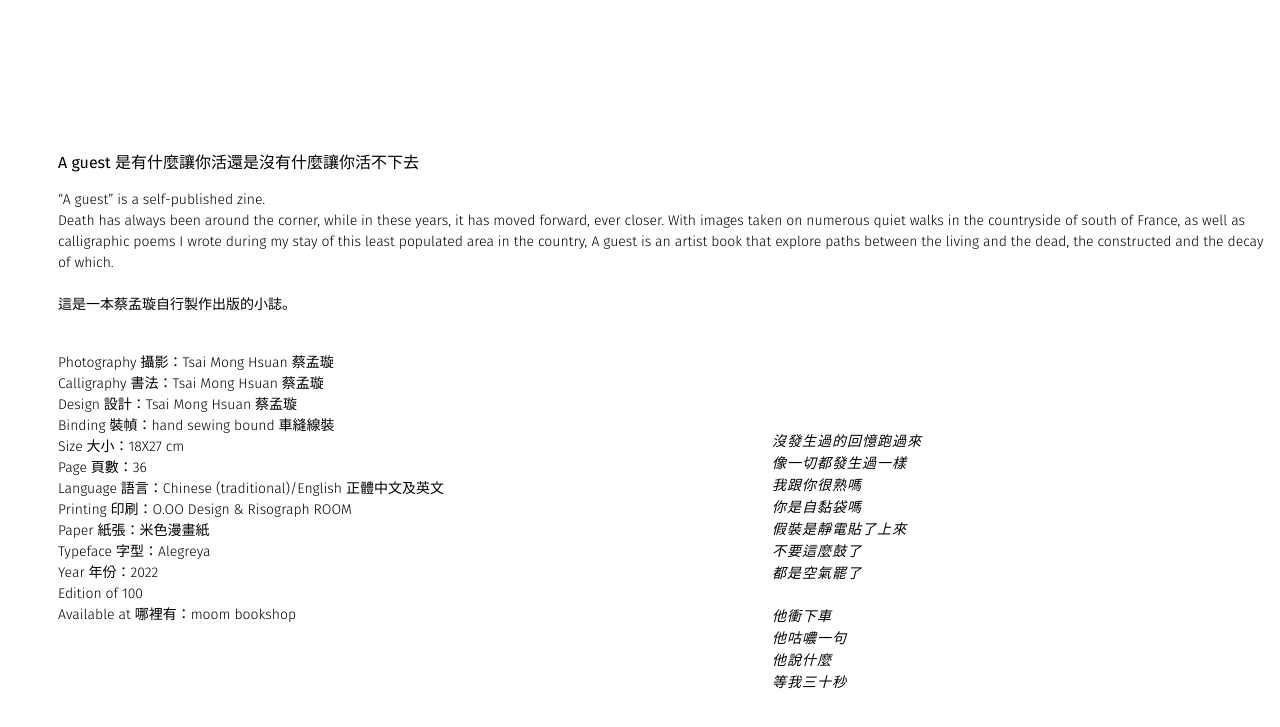
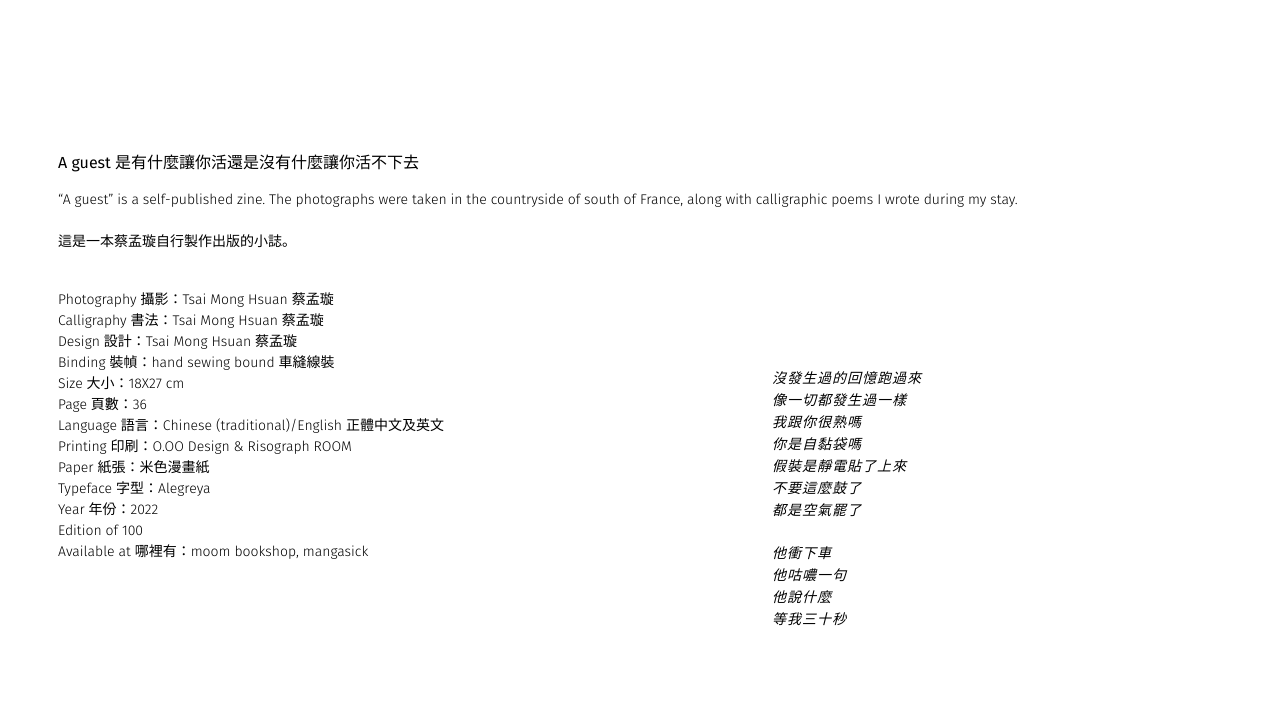
Before and after one commit to MongHsuan/website, a plain HTML site: page guest.html in a window 1280 px wide. Shown: the part 211-938 px from the top of the page. Drawn offline with Linux system fonts and the light colour scheme.

Commit message:
edit of description

```diff
--- a/guest.html
+++ b/guest.html
@@ -13,7 +13,7 @@
 <div class="work">
 
 <p class="title">A guest 是有什麼讓你活還是沒有什麼讓你活不下去</p>
-<p class="titleinfo">“A guest” is a self-published zine. <br>Death has always been around the corner, while in these years, it has moved forward, ever closer. With images taken on numerous quiet walks in the countryside of south of France, as well as calligraphic poems I wrote during my stay of this least populated area in the country, A guest is an artist book that explore paths between the living and the dead, the constructed and the decay of which. <br> <br>這是一本蔡孟璇自行製作出版的小誌。</p>
+<p class="titleinfo">“A guest” is a self-published zine. The photographs were taken in the countryside of south of France, along with calligraphic poems I wrote during my stay.<br> <br>這是一本蔡孟璇自行製作出版的小誌。</p>
 
 <p class="workinfo" style="font-weight:500"><i>
 <br>沒發生過的回憶跑過來
@@ -44,7 +44,7 @@
 <br>Typeface 字型：Alegreya
 <br>Year 年份：2022
 <br>Edition of 100
-<br>Available at 哪裡有：<a href="https://moom.cat/en/item/a-guest" target="_blank">moom bookshop<a/>
+<br>Available at 哪裡有：<a href="https://moom.cat/en/item/a-guest" target="_blank">moom bookshop<a/>, <a href="https://mangasickxox.waca.store/" target="_blank">mangasick<a/>
 </p>
 
 <img class="workpic" src="pics/guest/01.jpg" width="60%"></img>
```
